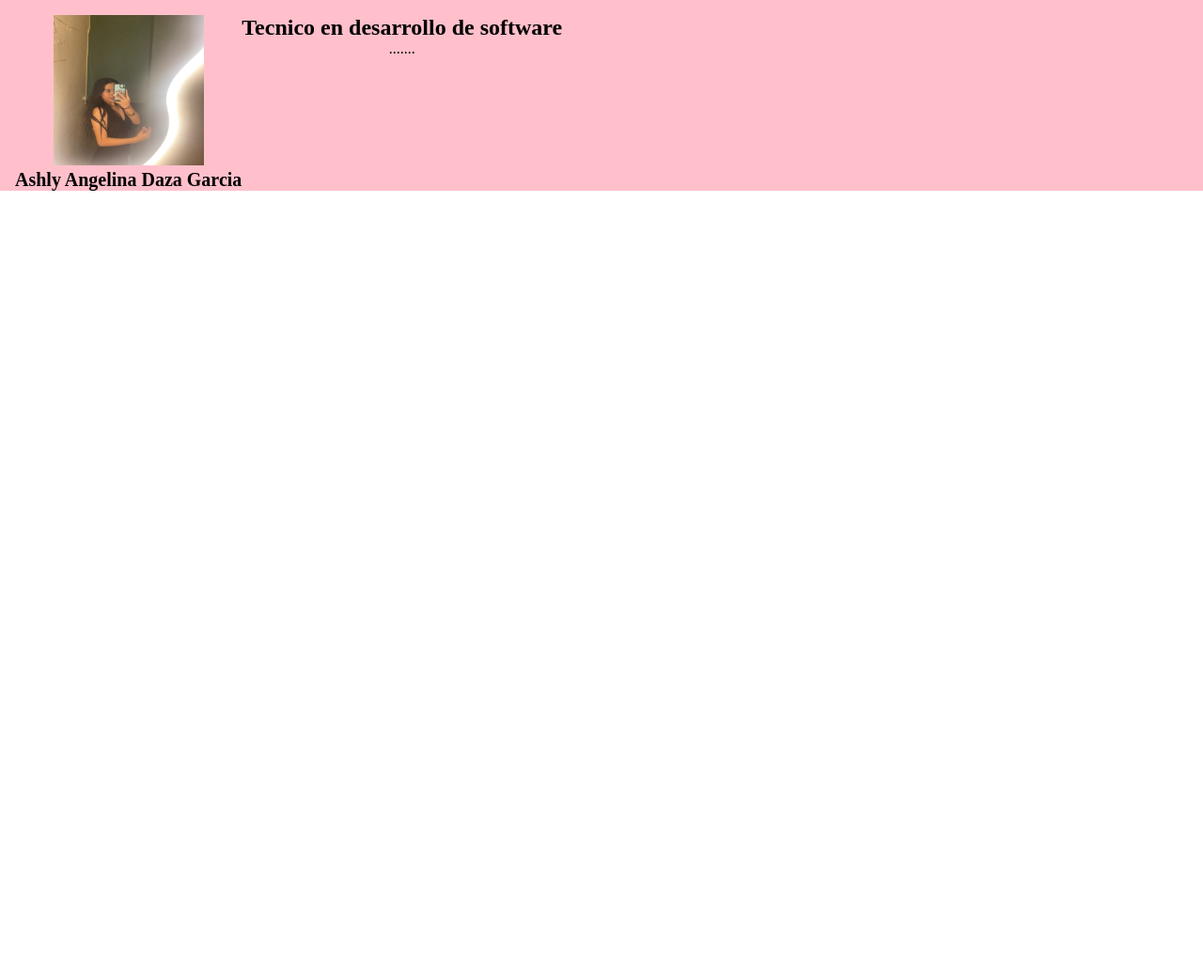
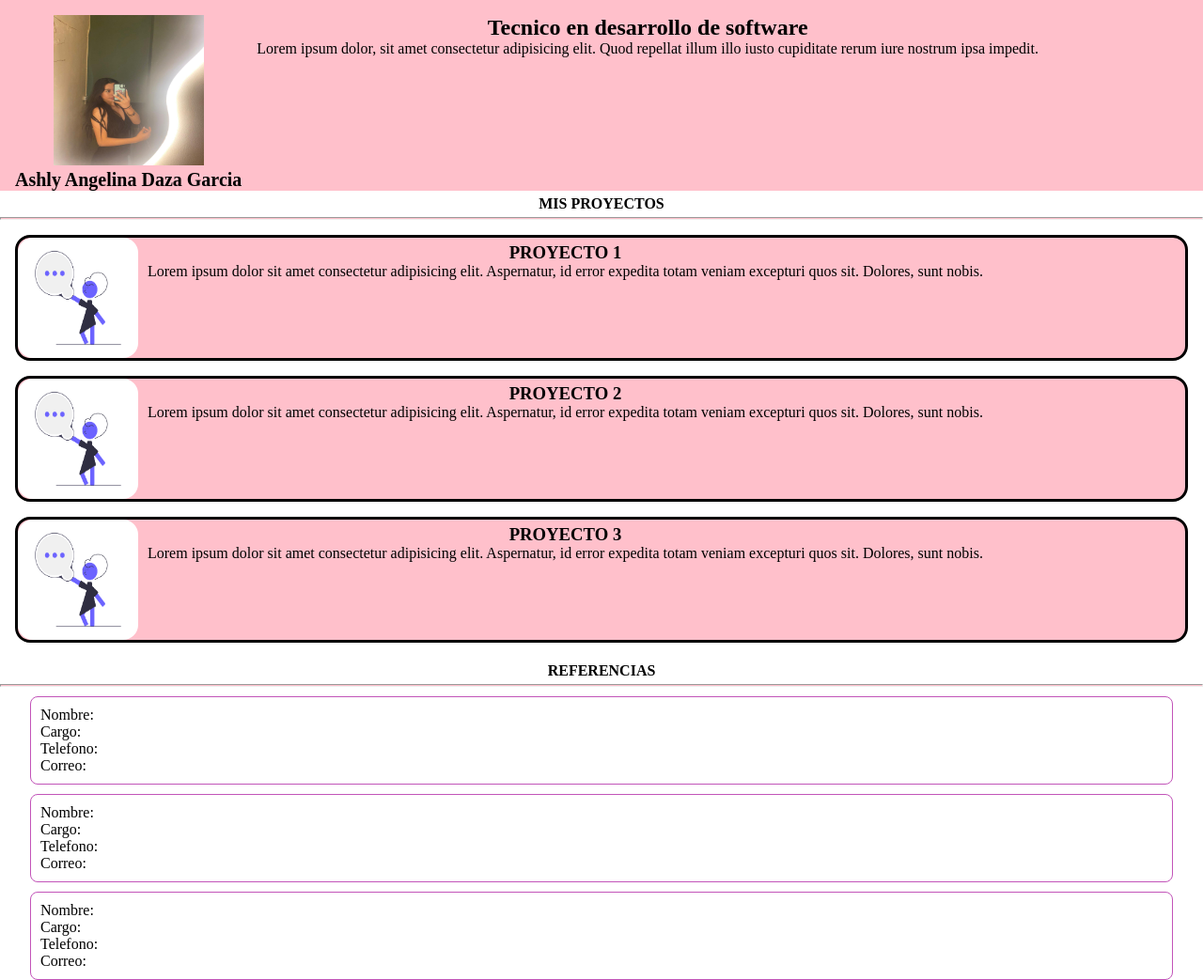
Before and after one commit to Ashly-Angelina/Angelina-Daza-proyecto-hoja-de-vida, a plain HTML site: page index.html in a window 1280 px wide. Shown: the whole page at 94% size. Before the commit the page ends 800 px from the top, so only its background shows below. Drawn offline with Linux system fonts and the light colour scheme.

Commit message:
referencias

```diff
--- a/index.html
+++ b/index.html
@@ -12,11 +12,68 @@
             <img class="img1" src="assets/images/IMG1.jpg">
             <h2 class="name">Ashly Angelina Daza Garcia</h2>
         </div>
-        <section class="section2">
+        <section>
          <h1>Tecnico en desarrollo de software</h1>
-         <p>.......</p>
+         <p class="description">Lorem ipsum dolor, sit amet consectetur adipisicing elit. Quod repellat illum illo iusto cupiditate rerum iure nostrum ipsa impedit.</p>
         </section>
     </header>
+<section>
+    <h4 class="title1">MIS PROYECTOS</h4>
+</section>
+<center><hr></center>
+ <div>
+    <div class="card-info1">
+        <div class="card">
+        <img class="icons" src="assets/images/icon1.png">
+        <div class="card-content">
+            <h3>PROYECTO 1</h3>
+            <P>Lorem ipsum dolor sit amet consectetur adipisicing elit. Aspernatur, id error expedita totam veniam excepturi quos sit. Dolores, sunt nobis.</P>
+        </div>
+        </div>
+        <div class="card">
+        <img class="icons" src="assets/images/icon1.png">
+        <div class="card-content">
+            <h3>PROYECTO 2</h3>
+            <P>Lorem ipsum dolor sit amet consectetur adipisicing elit. Aspernatur, id error expedita totam veniam excepturi quos sit. Dolores, sunt nobis.</P>
+        </div>
+        </div>
+        <div class="card">
+        <img class="icons" src="assets/images/icon1.png">
+        <div class="card-content">
+            <h3>PROYECTO 3</h3>
+             <P>Lorem ipsum dolor sit amet consectetur adipisicing elit. Aspernatur, id error expedita totam veniam excepturi quos sit. Dolores, sunt nobis.</P>
+        </div>
+        </div>
+    </div>
+ </div>
+ <section>
+    <h4 class="title2">REFERENCIAS </h4>
+</section>
+<center><hr></center>
+<div class="referencias">
+    <div>
+        <div class="nombre">Nombre:</div>
+        <div class="cargo">Cargo:</div>
+        <div class="telefono">Telefono:</div>
+        <div class="correo">Correo:</div>
+    </div>
+</div>
+<div class="referencias">
+    <div>
+        <div class="nombre">Nombre:</div>
+        <div class="cargo">Cargo:</div>
+        <div class="telefono">Telefono:</div>
+        <div class="correo">Correo:</div>
+    </div>
+</div>
+<div class="referencias">
+    <div>
+        <div class="nombre">Nombre:</div>
+        <div class="cargo">Cargo:</div>
+        <div class="telefono">Telefono:</div>
+        <div class="correo">Correo:</div>
+    </div>
+</div>
 
 </body>
 </html>
--- a/styles/style.css
+++ b/styles/style.css
@@ -3,7 +3,6 @@
     padding: 0;
     box-sizing: border-box;
 }
-
 header {
     display: flex;
     background-color: pink;
@@ -18,3 +17,55 @@ header {
     width: 10rem;
     height: 10rem;
 }
+.description{
+    margin-left: 1rem;
+    margin-right: 1rem;
+}
+.title1{
+    padding-bottom: 5px;
+    padding-top: 5px;
+    text-align: center;
+}
+hr{
+    height: 0.2rem;
+    color: pink;
+    background-color: pink;
+}
+.icons{
+    height: 8rem;
+    width: 8rem;
+    border-radius: 1rem;
+}
+.card-info1{
+    padding-left: 1rem;
+    padding-right: 1rem;
+}
+.card{
+    border: solid;
+    border-radius: 1rem;
+    margin-top: 1rem;
+    display: flex;
+    background-color: pink;
+}
+.card-content{
+    text-align: center;
+    padding-top: 5px;
+    padding-left: 10px;
+}
+.title2{
+    margin-top: 1rem;
+    padding-bottom: 5px;
+    padding-top: 5px;
+    text-align: center;
+}
+.referencias{
+    display: flex;
+    flex-direction: column;
+    border: 1px solid #c254b9;
+    padding: 10px;
+    margin-top: 10px;
+    border-radius: 8px;
+    margin-left: 2rem;
+    margin-right: 2rem;
+
+}
```
Also changed, not shown: assets/images/icon1.png (added).
